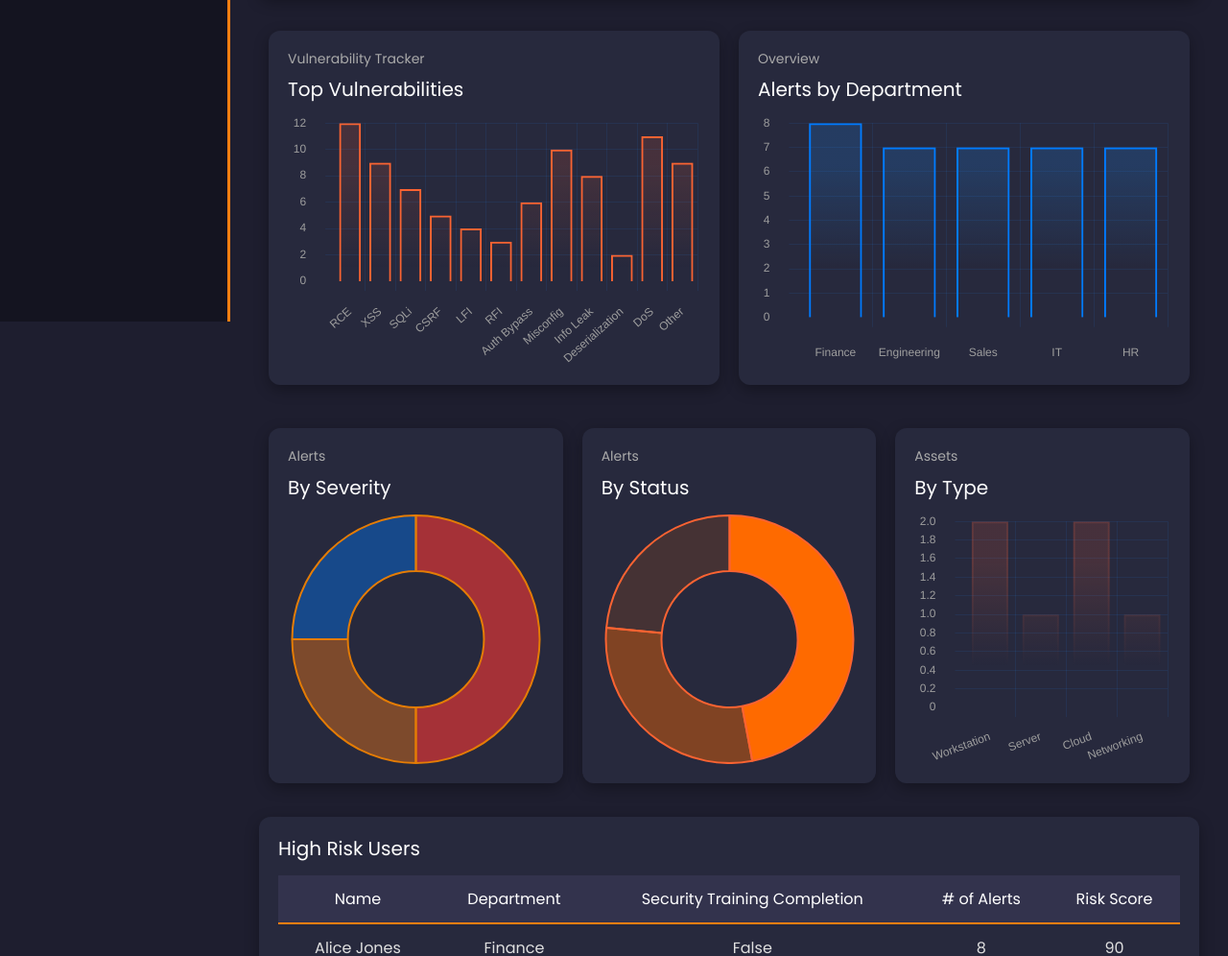
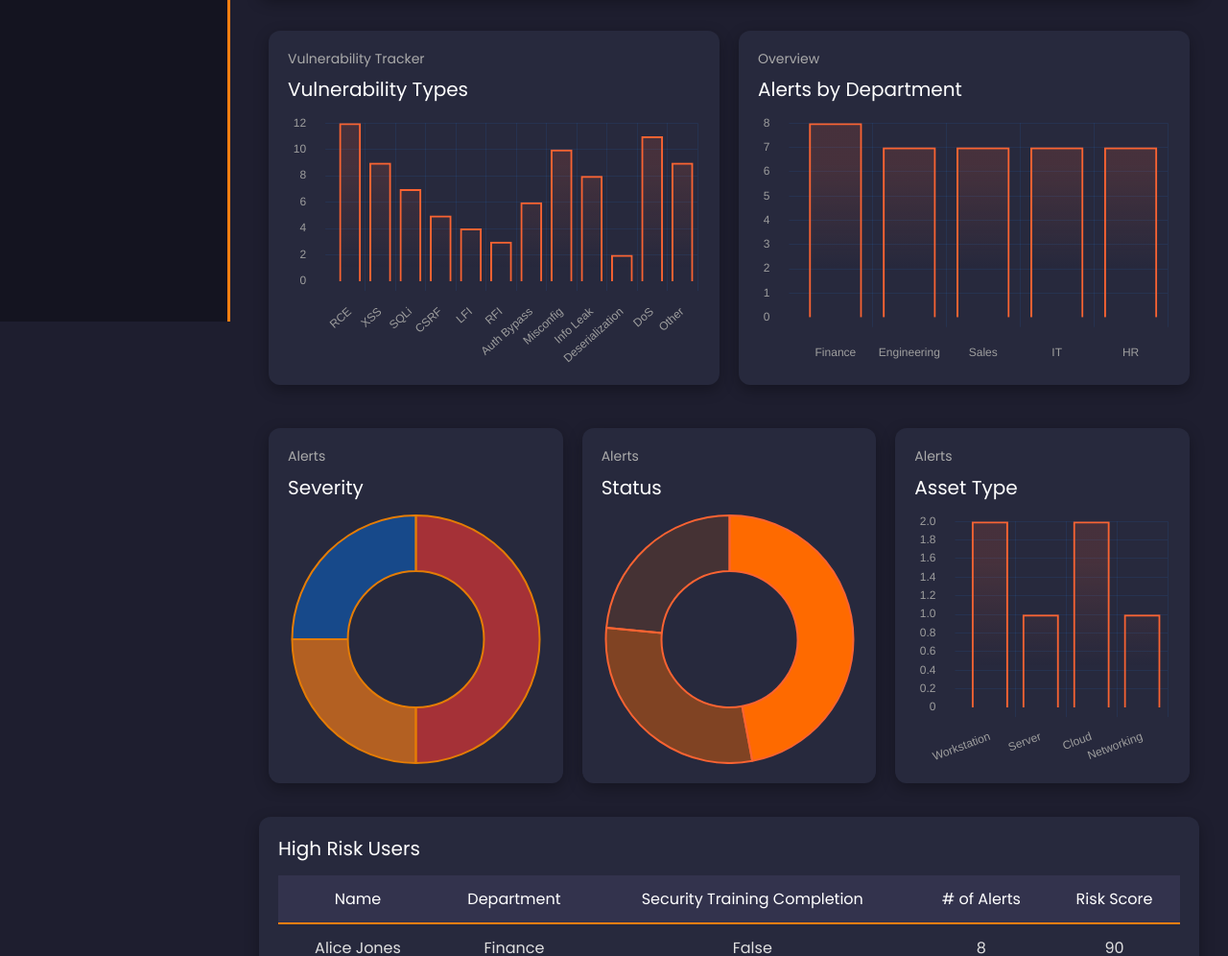
Before and after one commit to eamontryan/digt3171_team3_project, a plain HTML site: page dashboard.html in a window 1280 px wide. Shown: the part 465-1461 px from the top of the page at 96% size. Drawn offline with nearby package versions, Linux system fonts and the light colour scheme.

Commit message:
Color update

```diff
--- a/dashboard.html
+++ b/dashboard.html
@@ -82,7 +82,7 @@
             <div class="card card-chart">
               <div class="card-header">
                 <h5 class="card-category">Vulnerability Tracker</h5>
-                <h2 class="card-title">Top Vulnerabilities</h2>
+                <h2 class="card-title">Vulnerability Types</h2>
               </div>
               <div class="card-body">
                 <div class="chart-area"><canvas id="vulChart"></canvas></div>
@@ -115,7 +115,7 @@
               <div class="card card-chart">
                 <div class="card-header">
                   <h5 class="card-category">Alerts</h5>
-                  <h3 class="card-title">By Severity</h3>
+                  <h3 class="card-title">Severity</h3>
                 </div>
                 <div class="card-body">
                   <div class="chart-area">
@@ -130,7 +130,7 @@
               <div class="card card-chart">
                 <div class="card-header">
                   <h5 class="card-category">Alerts</h5>
-                  <h3 class="card-title">By Status</h3>
+                  <h3 class="card-title">Status</h3>
                 </div>
                 <div class="card-body">
                   <div class="chart-area">
@@ -144,8 +144,8 @@
             <div class="col-lg-4">
               <div class="card card-chart">
                 <div class="card-header">
-                  <h5 class="card-category">Assets</h5>
-                  <h3 class="card-title">By Type</h3>
+                  <h5 class="card-category">Alerts</h5>
+                  <h3 class="card-title">Asset Type</h3>
                 </div>
                 <div class="card-body">
                   <div class="chart-area">
--- a/main.js
+++ b/main.js
@@ -110,13 +110,10 @@ demo = {
 
 
     // --------------------------------------------------------
-    // 1. BIG BAR CHART - Alerts by Department
+    // 3. BLUE BAR CHART - Alerts by Department
     // --------------------------------------------------------
     let mainBarCtx = document.getElementById("mainBarChart").getContext("2d");
-    let gradientStroke = mainBarCtx.createLinearGradient(0, 230, 0, 50);
-    gradientStroke.addColorStop(1, 'rgba(29,140,248,0.2)');
-    gradientStroke.addColorStop(0.4, 'rgba(29,140,248,0.0)');
-    gradientStroke.addColorStop(0, 'rgba(29,140,248,0)');
+    let gradientStroke = createOrangeGradient(mainBarCtx);
 
     new Chart(mainBarCtx, {
       type: "bar",
@@ -125,7 +122,7 @@ demo = {
         datasets: [{
           label: "Alerts",
           backgroundColor: gradientStroke,
-          borderColor: "#007bff",
+          borderColor: "#f96332",
           borderWidth: 2,
           data: [8, 7, 7, 7, 7]
         }]
@@ -134,7 +131,7 @@ demo = {
     });
 
     // --------------------------------------------------------
-    // 2. MULTICOLOR PIE CHART #1 - Severity
+    // 4. MULTICOLOR PIE CHART #1 - Severity
     // --------------------------------------------------------
     let severityCtx = document.getElementById("severityChart").getContext("2d");
 
@@ -145,7 +142,7 @@ demo = {
         datasets: [{
           backgroundColor: [
             "#dc3535b3",
-            "#fd7d1467",
+            "#fd7d14a7",
             "#007bff66",
             "#28a7466e"
           ],
@@ -162,7 +159,7 @@ demo = {
     });
 
     // --------------------------------------------------------
-    // 3. BLUE PIE CHART #2 – Status
+    // 5. B PIE CHART #2 – Status
     // --------------------------------------------------------
     let statusCtx = document.getElementById("statusChart").getContext("2d");
 
@@ -190,11 +187,9 @@ demo = {
 
 
     // --------------------------------------------------------
-    // 4. ORANGE PIE CHART – Asset Types
+    // 6. ORANGE BAR CHART – Asset Types
     // --------------------------------------------------------
     let assetCtx = document.getElementById("assetChart").getContext("2d");
-
-    // REVERTING to original Orange Bar Chart
     let assetGradient = createOrangeGradient(assetCtx);
 
     new Chart(assetCtx, {
@@ -204,7 +199,7 @@ demo = {
         datasets: [{
           label: "Assets",
           backgroundColor: assetGradient,
-          borderColor: assetGradient,
+          borderColor: "#f96332",
           borderWidth: 2,
           data: [2, 1, 2, 1]
         }]
@@ -221,12 +216,6 @@ demo = {
 // --------------------------------------------------------
 // HELPER FUNCTION - GRADIENTS
 // --------------------------------------------------------
-function createOrangeGradient(ctx) {
-  let gradient = ctx.createLinearGradient(0, 0, 0, 200);
-  gradient.addColorStop(0, 'rgba(254, 106, 0, 1)');
-  gradient.addColorStop(1, 'rgba(254, 106, 0, 0.2)');
-  return gradient;
-}
 
 function createBlueGradient(ctx) {
   let gradient = ctx.createLinearGradient(0, 0, 0, 200);
```
